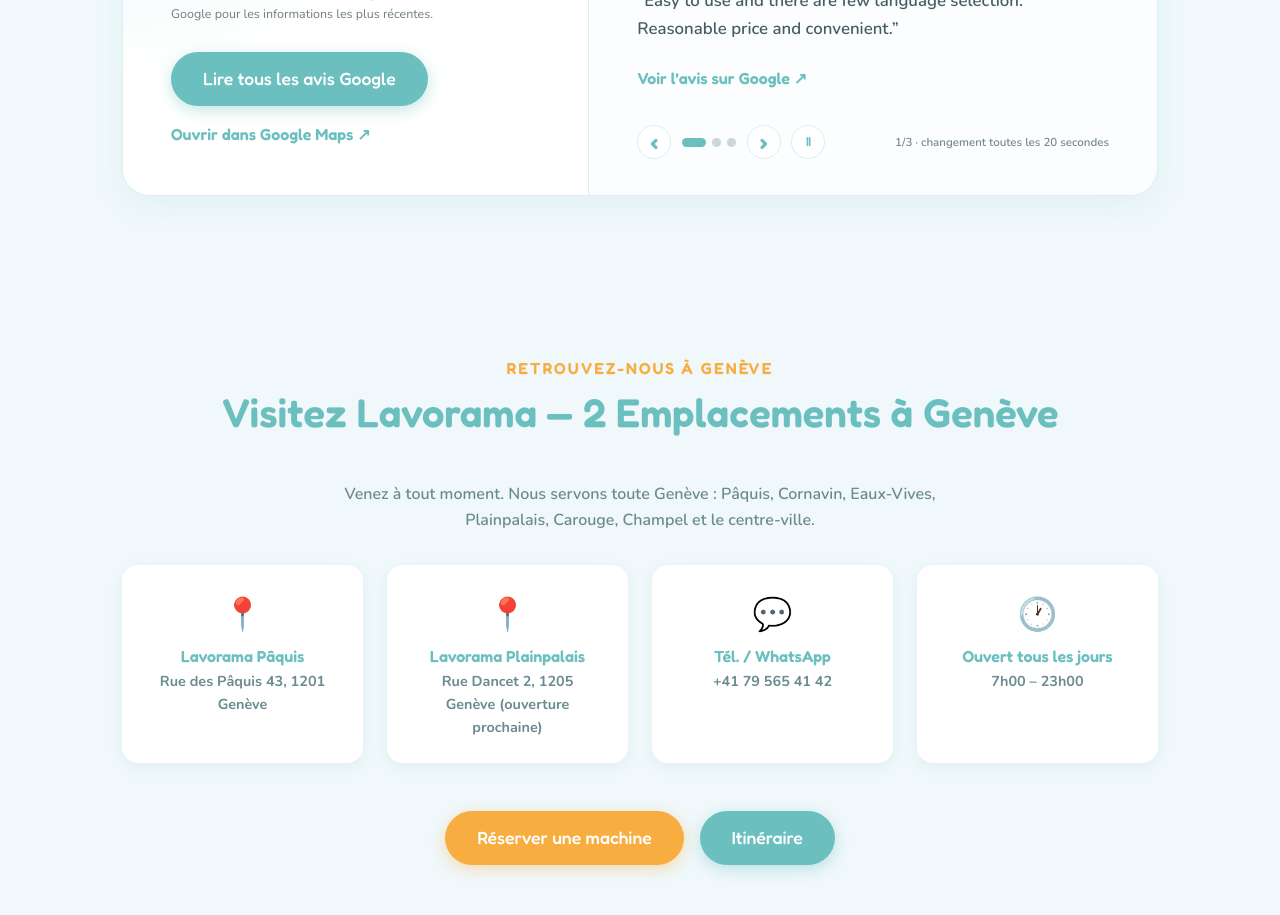
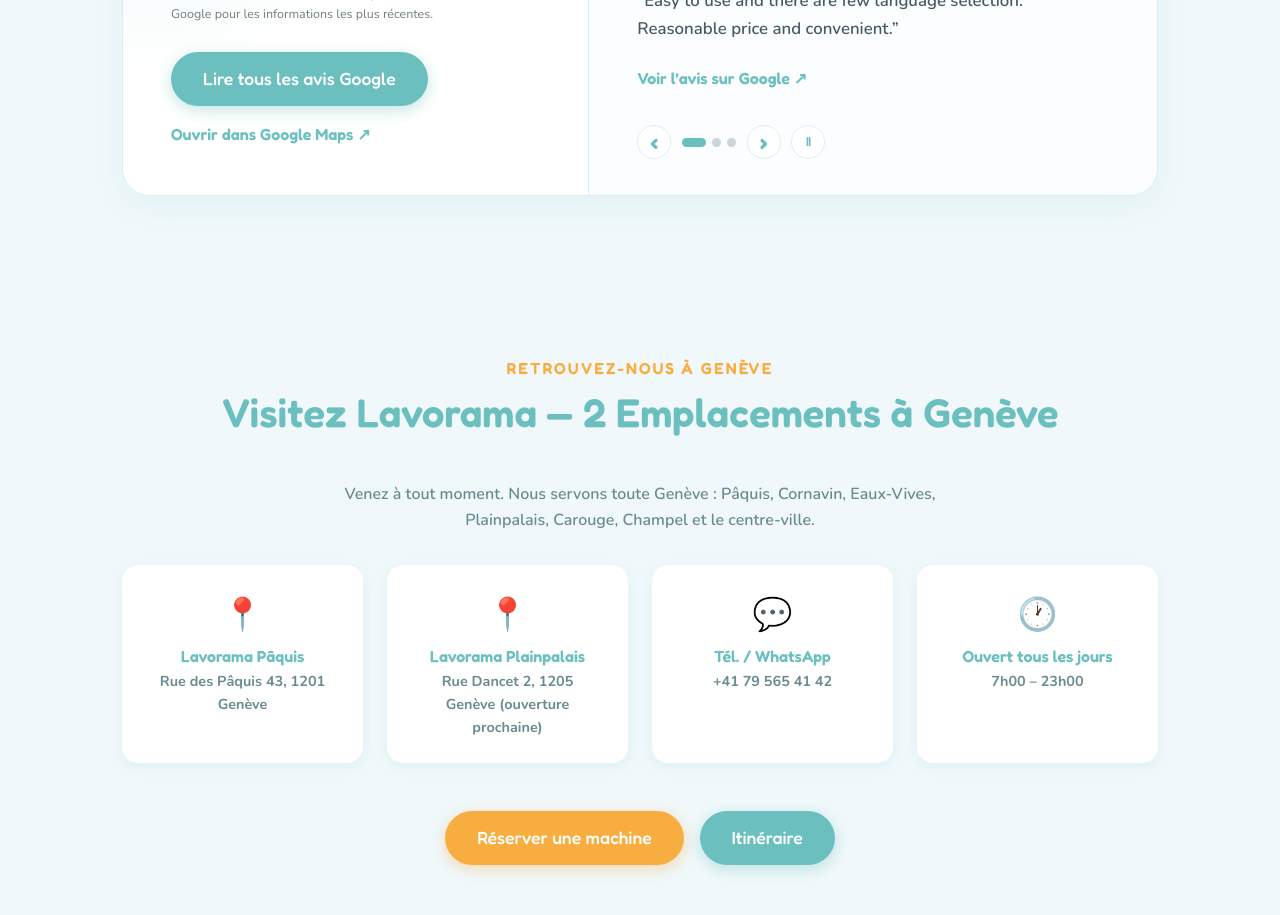
Before and after one commit to avadhshikha/lavorama-react, a React (Vite) app: page / in a window 1280 px wide. Shown: the part 3760-4675 px from the top of the page. Built offline with nearby package versions, Linux system fonts and the light colour scheme.

Commit message:
Remove review timer label

```diff
--- a/src/App.jsx
+++ b/src/App.jsx
@@ -278,9 +278,6 @@
                     <span aria-hidden="true">{reviewsPaused ? '▶' : 'Ⅱ'}</span>
                   </button>
                 </div>
-                <span className="review-slider-status">
-                  {activeReviewIndex + 1}/{GOOGLE_REVIEWS.length} · {h.googleReviewAutoNote}
-                </span>
               </div>
             </div>
           </div>
--- a/src/i18n.js
+++ b/src/i18n.js
@@ -118,7 +118,6 @@
       googleReviewShow: 'Afficher l’avis',
       googleReviewPause: 'Mettre le défilement automatique en pause',
       googleReviewPlay: 'Reprendre le défilement automatique',
-      googleReviewAutoNote: 'changement toutes les 20 secondes',
 
       contactLabel: 'Retrouvez-nous à Genève',
       contactTitle: 'Visitez Lavorama — 2 Emplacements à Genève',
@@ -239,7 +238,6 @@
       googleReviewShow: 'Show review',
       googleReviewPause: 'Pause automatic review rotation',
       googleReviewPlay: 'Resume automatic review rotation',
-      googleReviewAutoNote: 'changes every 20 seconds',
       contactLabel: 'Find Us in Geneva',
       contactTitle: "Visit Lavorama — Now in 2 Geneva Locations",
       contactDesc: 'Come in anytime. We serve customers from across Geneva including Pâquis, Cornavin, Eaux-Vives, Plainpalais, Carouge, Champel, and the city centre.',
--- a/src/index.css
+++ b/src/index.css
@@ -476,12 +476,6 @@
   outline: 2px solid var(--secondary);
   outline-offset: 3px;
 }
-.review-slider-status {
-  color: #7a898c;
-  font-size: 0.72rem;
-  font-weight: 600;
-  text-align: right;
-}
 @keyframes review-fade-in {
   from { opacity: 0; transform: translateY(6px); }
   to { opacity: 1; transform: translateY(0); }
@@ -701,7 +695,6 @@
     align-items: flex-start;
     flex-direction: column;
   }
-  .review-slider-status { text-align: left; }
 
   /* Pickup steps: single col */
   .steps-grid { grid-template-columns: 1fr !important; }
```
